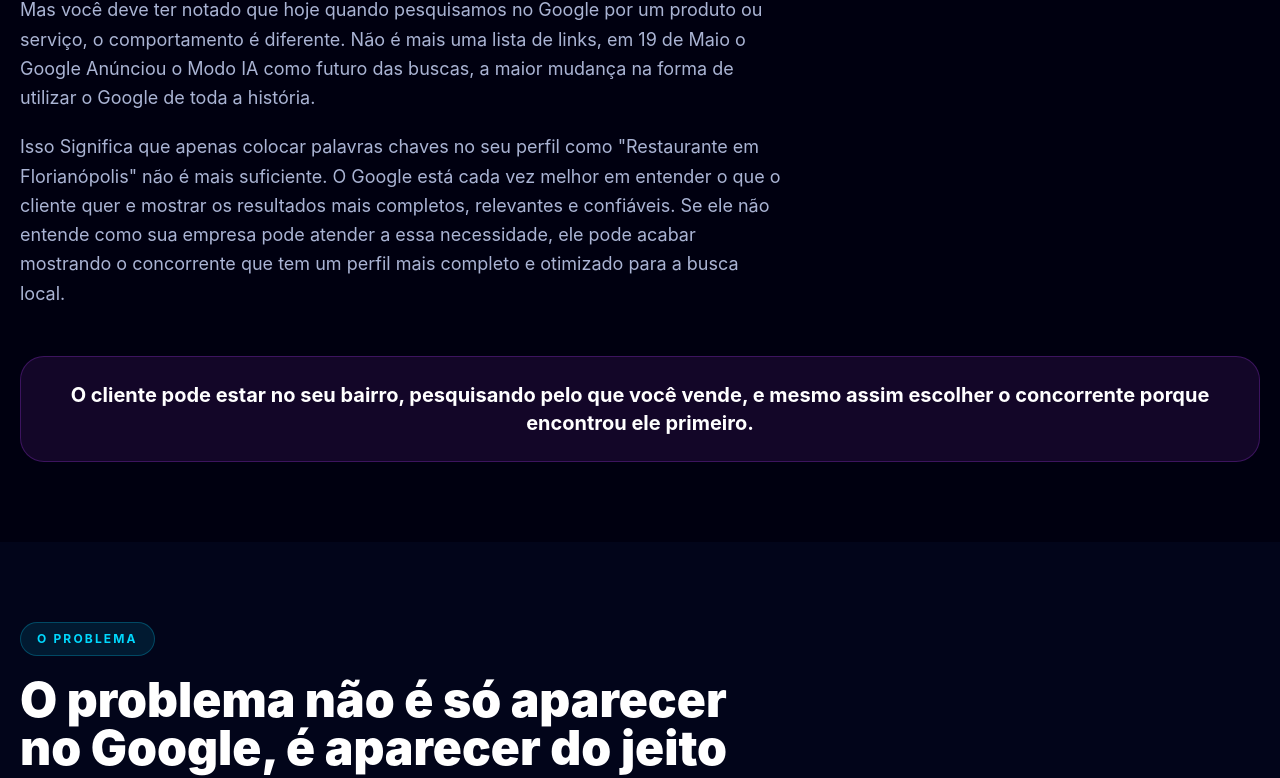
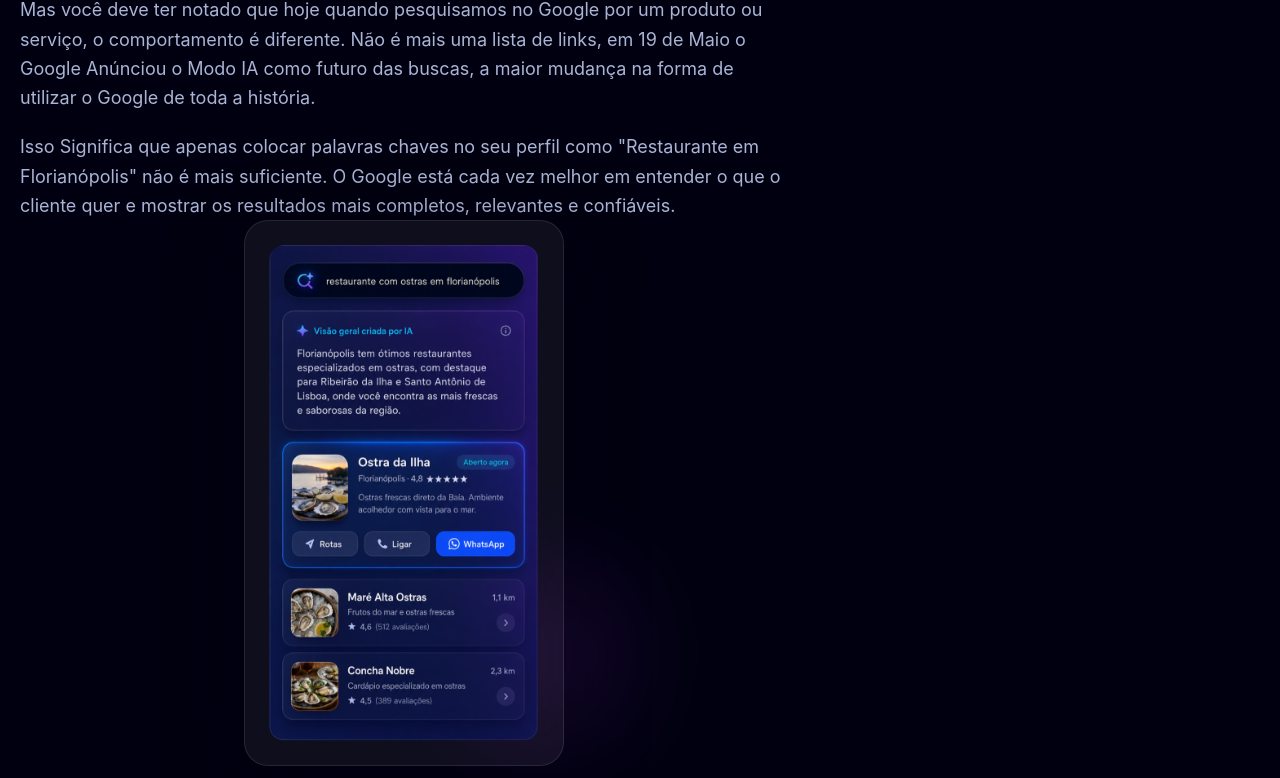
Before and after one commit to GuilhermeMoreiramMKT/presenca-local-google, a React (Vite) app: page / in a window 1280 px wide. Shown: the part 1434-2212 px from the top of the page. Built offline with nearby package versions, Linux system fonts and the light colour scheme.

Commit message:
Atualiza imagem e ajustes visuais da landing

```diff
--- a/src/App.tsx
+++ b/src/App.tsx
@@ -160,6 +160,26 @@
     </div>
   );
 }
+function ImageMockup({
+  src,
+  alt,
+}: {
+  src: string;
+  alt: string;
+}) {
+  return (
+<div className="relative mx-auto max-w-xs">      <div className="absolute -right-10 bottom-12 h-32 w-32 rounded-full bg-[#B83CFF]/25 blur-3xl" />
+
+      <Card className="relative overflow-hidden p-3">
+        <img
+          src={src}
+          alt={alt}
+          className="h-auto w-full rounded-2xl object-cover"
+        />
+      </Card>
+    </div>
+  );
+}
 
 function Hero() {
   return (
@@ -231,15 +251,19 @@
               Mas você deve ter notado que hoje quando pesquisamos no Google por um produto ou serviço, o comportamento é diferente. Não é mais uma lista de links, em 19 de Maio o Google Anúnciou o Modo IA como futuro das buscas, a maior mudança na forma de utilizar o Google de toda a história.
             </p>
             <p>
-              Isso Significa que apenas colocar palavras chaves no seu perfil como "Restaurante em Florianópolis" não é mais suficiente. O Google está cada vez melhor em entender o que o cliente quer e mostrar os resultados mais completos, relevantes e confiáveis. Se ele não entende como sua empresa pode atender a essa necessidade, ele pode acabar mostrando o concorrente que tem um perfil mais completo e otimizado para a busca local. </p>
+              Isso Significa que apenas colocar palavras chaves no seu perfil como "Restaurante em Florianópolis" não é mais suficiente. O Google está cada vez melhor em entender o que o cliente quer e mostrar os resultados mais completos, relevantes e confiáveis. </p>
           </div>
+          <ImageMockup
+  src="/public/modoia.png"
+  alt="Exemplo de busca local no modo IA do Google"
+/>
         </div>
 
 
 
         <div className="mt-10 rounded-3xl border border-[#B83CFF]/25 bg-[#B83CFF]/10 p-6 text-center">
           <p className="text-xl font-bold text-white">
-            O cliente pode estar no seu bairro, pesquisando pelo que você vende, e mesmo assim escolher o concorrente porque encontrou ele primeiro.
+            Se ele não entende como sua empresa pode atender a essa necessidade, ele pode acabar mostrando o concorrente que tem um perfil mais completo e otimizado para a busca local.
           </p>
         </div>
       </div>
```
Also changed, not shown: public/modoia.png (added).
